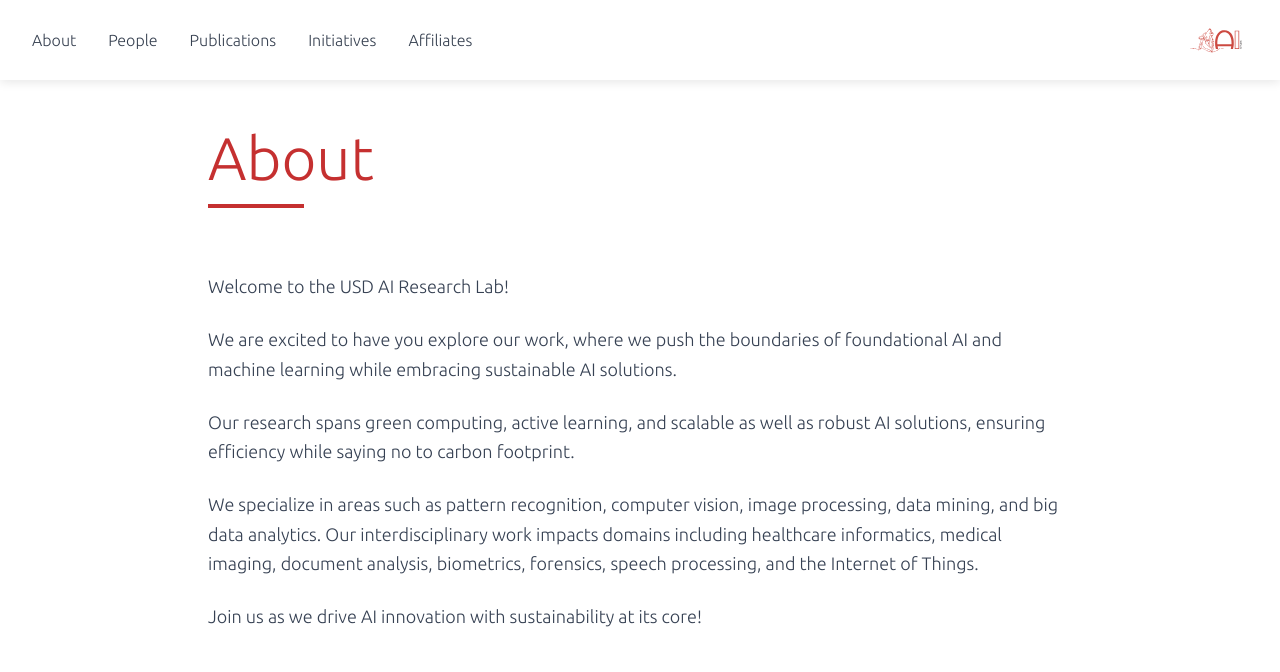
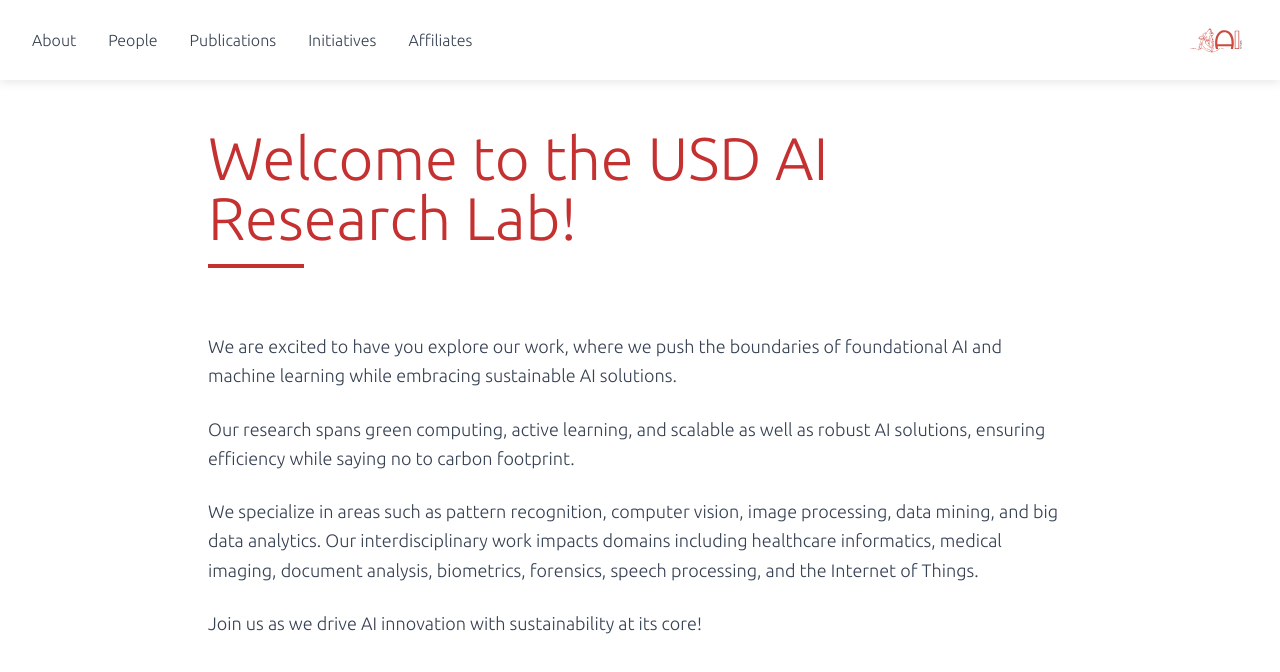
Before and after one commit to USD-AI-ResearchLab/usd-ai-researchlab.github.io, a React (Vite) app: page /#/about in a window 1280 px wide. Shown: the top 672 px of the page. Built offline with nearby package versions, Linux system fonts and the light colour scheme.

Commit message:
Change About page heading to 'Welcome to the USD AI Research Lab!'

```diff
--- a/src/Pages/About.tsx
+++ b/src/Pages/About.tsx
@@ -28,17 +28,13 @@
         {/* Header Section */}
         <motion.div className="text-left mb-16" variants={fadeInUp}>
           <h1 className="text-5xl md:text-6xl font-thin mb-4" style={{ color: 'var(--logo-red, #C53030)' }}>
-            About
+            Welcome to the USD AI Research Lab!
           </h1>
           <div className="w-24 h-1 mb-6" style={{ backgroundColor: 'var(--logo-red, #C53030)' }}></div>
         </motion.div>
 
         {/* Main Content Section */}
         <motion.div className="mb-16" variants={fadeInUp}>
-          <p className="text-lg text-gray-700 leading-relaxed mb-6 font-thin">
-            Welcome to the USD AI Research Lab!
-          </p>
-
           <p className="text-lg text-gray-700 leading-relaxed mb-6 font-thin">
             We are excited to have you explore our work, where we push the boundaries of foundational AI and machine learning while embracing sustainable AI solutions.
           </p>
```
